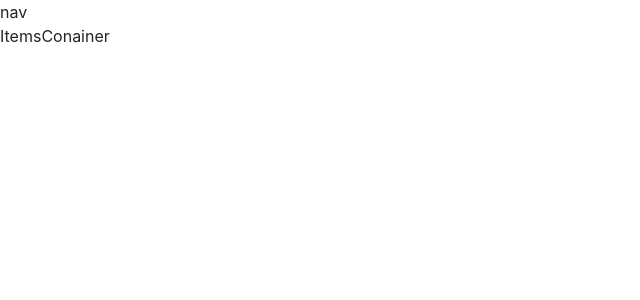
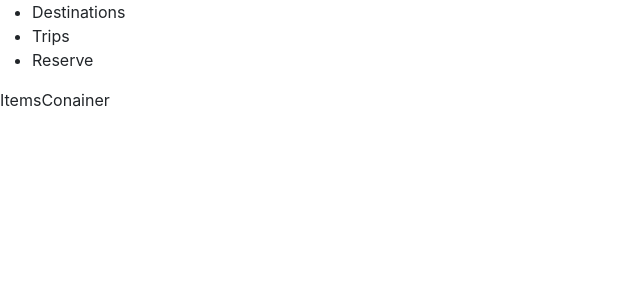
Before and after one commit to billionsjoel/dravel-app, a React (Create React App) app: page /home in a window 1280 px wide. Shown: the top 300 px of the page, without its empty margins (0-640 px from the left). Built offline with nearby package versions, Linux system fonts and the light colour scheme.

Commit message:
Add Navigation links

```diff
--- a/src/components/navigation.js
+++ b/src/components/navigation.js
@@ -1,7 +1,11 @@
 function Navigation() {
   return (
-    <div>
-      nav
+    <div className="menu-items">
+      <ul>
+        <li>Destinations</li>
+        <li>Trips</li>
+        <li>Reserve</li>
+      </ul>
     </div>
   );
 }
```
